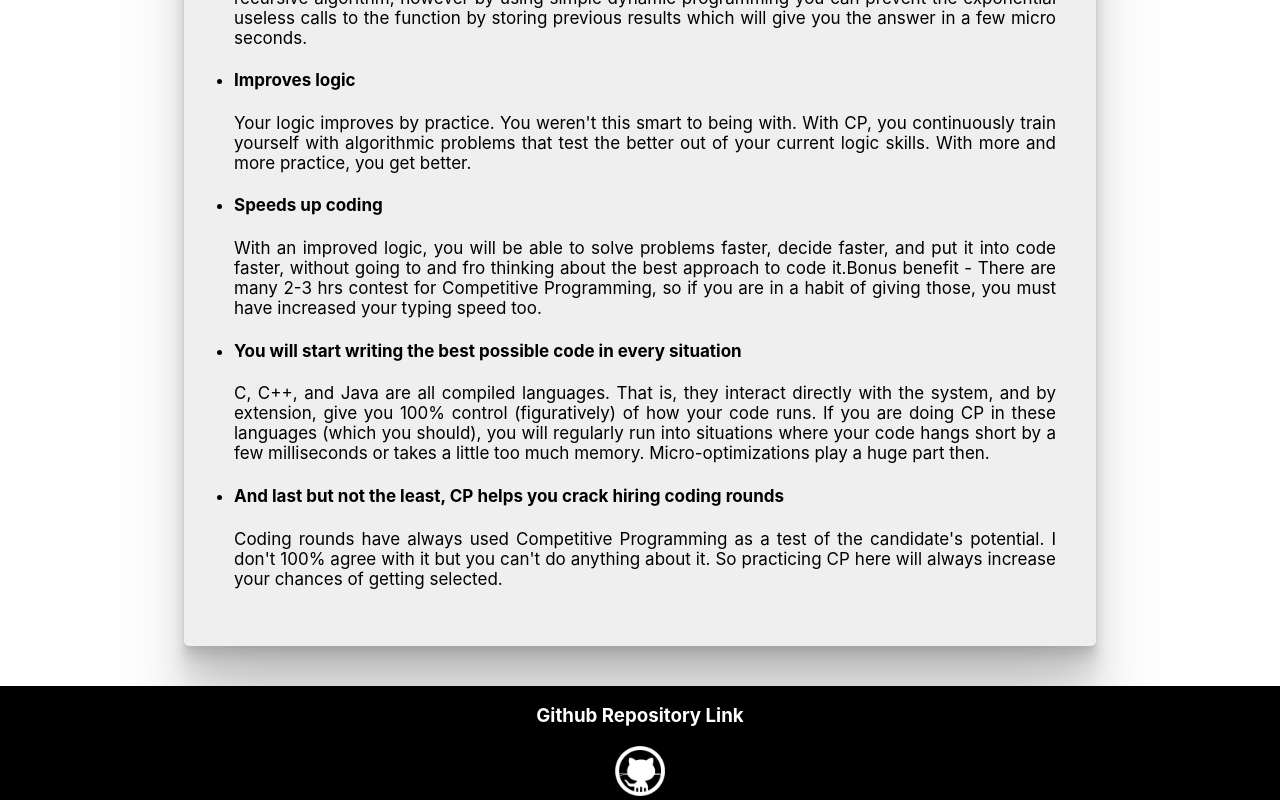
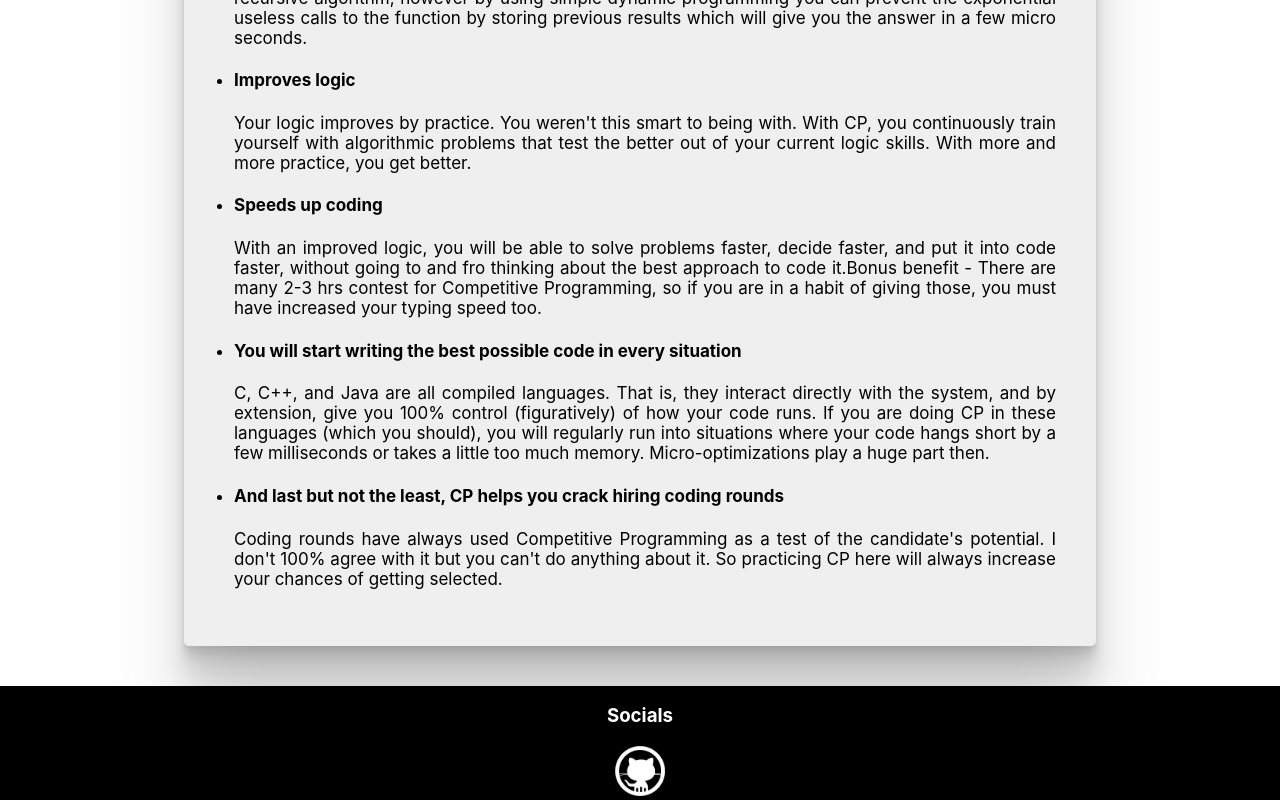
Before and after one commit to gaurav1620/CP-Club-PVG, a React (Create React App) app: page / in a window 1280 px wide. Shown: the part 951-1751 px from the top of the page. Built offline with nearby package versions, Linux system fonts and the light colour scheme.

Commit message:
Few minor changes

```diff
--- a/src/App.js
+++ b/src/App.js
@@ -39,7 +39,7 @@ class App extends React.Component {
                 <div className='footer'>
 
                     <div style={{display:'flex',alignItems:'center',flexDirection:'column'}}>
-                        <h3>Github Repository Link</h3>
+                        <h3>Socials</h3>
                         <a href='https://github.com/gaurav1620/cp-club-pvg' target='_blank'><img src='github-11-xxl.png' width='50px' height='50px'/></a>
                     </div>
                 </div>
```
